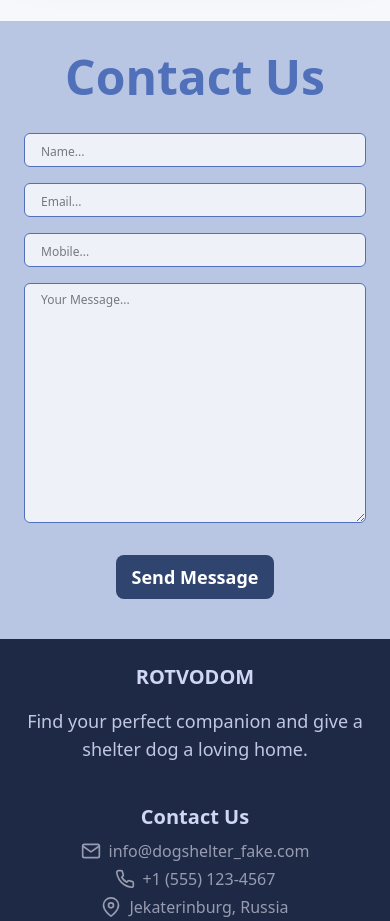
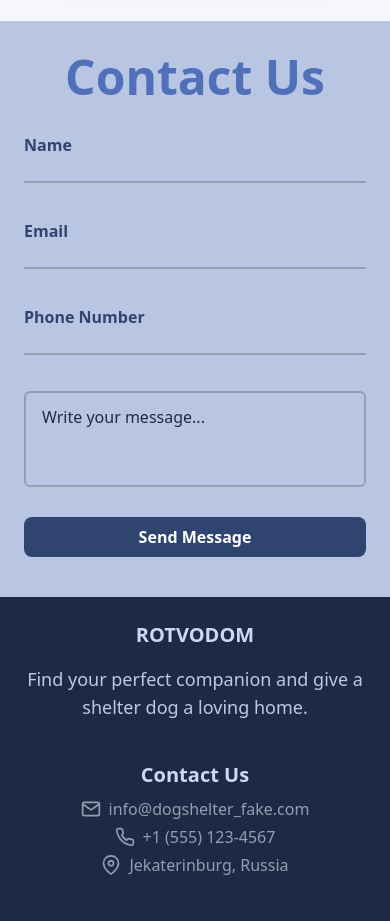
Before and after one commit to bavayra/dog-shelter, a React (Vite) app: page / in a window 390 px wide. Shown: the part 6480-7401 px from the top of the page. Built offline with nearby package versions, Linux system fonts and the light colour scheme.

Commit message:
style: restyled the contact us section: added custom design for inputs, added related labels, other styling thins

```diff
--- a/src/features/ContactSection.tsx
+++ b/src/features/ContactSection.tsx
@@ -33,57 +33,83 @@ const ContactSection = () => {
       <h2 className="flex justify-center text-5xl text-primary-500 font-bold text-center mb-8 ">
         Contact Us
       </h2>
-      <div className="flex flex-col">
-        <div id="socials" className="hidden lg:flex flex-col">
-          <h3>Find us on social media</h3>
-          <SocialLinks size="lg" />
-        </div>
-        <div id="contact-form">
-          <form onSubmit={handleSubmit} className=" w-svw px-6">
-            <div
-              id="form-left-side"
-              className="grid grid-rows-3 w-auto mx-auto"
+      <div className="flex justify-center">
+        <div className="w-full max-w-md px-6">
+          <form onSubmit={handleSubmit} className="space-y-2">
+            <div>
+              <label
+                htmlFor="input-name"
+                className="block text-primary-700 text-md font-semibold"
               >
+                Name
+              </label>
               <input
+                id="input-name"
                 type="text"
                 value={name}
                 onChange={(e) => setName(e.target.value)}
-                placeholder="Name..."
+                placeholder=""
                 required
-                className="border bg-primary-100 border-primary-500 rounded-md px-4 py-1 mb-4 w-full placeholder:text-xs"
+                className="w-full  cursor-pointer mb-7 bg-transparent border-0 border-b-2 border-neutral-500 p-0 text-base focus:outline-none focus:border-primary-500 focus:ring-0"
               />
+            </div>
+
+            <div>
+              <label
+                htmlFor="input-email"
+                className="block text-primary-700 text-md font-semibold"
+              >
+                Email
+              </label>
               <input
+                id="input-email"
                 type="email"
                 value={email}
                 onChange={(e) => setEmail(e.target.value)}
-                placeholder="Email..."
+                placeholder=""
                 required
-                className="border bg-primary-100 border-primary-500 rounded-md px-4 py-1 mb-4 w-full placeholder:text-xs"
+                className="w-full cursor-pointer mb-7 bg-transparent border-0 border-b-2 border-neutral-500 p-0 text-base  focus:outline-none focus:border-primary-500 focus:ring-0"
               />
+            </div>
+
+            <div>
+              <label
+                htmlFor="input-phone"
+                className="block text-primary-700 text-md font-semibold "
+              >
+                Phone Number
+              </label>
               <input
+                id="input-phone"
                 type="tel"
                 value={phone}
                 onChange={(e) => setPhone(e.target.value)}
-                placeholder="Mobile..."
+                placeholder=""
                 required
-                className="border bg-primary-100 border-primary-500 rounded-md px-4 py-1 mb-4 w-full placeholder:text-xs"
+                className="w-full  cursor-pointer mb-7 bg-transparent border-0 border-b-2 border-neutral-500 p-0 text-base  focus:outline-none focus:border-primary-500 focus:ring-0"
               />
+            </div>
 
+            <div>
               <textarea
+                id="input-message"
                 value={message}
                 onChange={(e) => setMessage(e.target.value)}
-                placeholder="Your Message..."
+                placeholder="Write your message..."
                 required
-                className="border bg-primary-100 border-primary-500 rounded-md px-4 py-2 mb-4 w-full min-h-60 placeholder:text-xs"
+                className="w-full bg-transparent  border-2 rounded-md border-neutral-500 px-4 py-3 text-base placeholder:text-primary-900 text-md min-h-24 focus:outline-none focus:border-primary-500 focus:ring-0 resize-none"
               ></textarea>
             </div>
+
+            <div className="flex justify-center pt-4">
               <Button
                 type="submit"
                 variant="primary"
-              className="mt-4 flex col-span-2 text-center text-lg mx-auto"
+                className="w-full  cursor-pointer text-center text-base font-semibold"
               >
                 Send Message
               </Button>
+            </div>
           </form>
         </div>
       </div>
```
Lines whose indentation alone changed are shown as unchanged.
